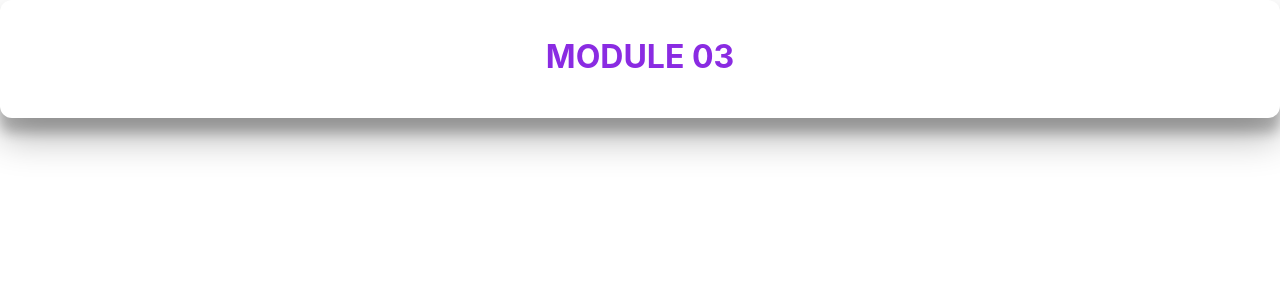
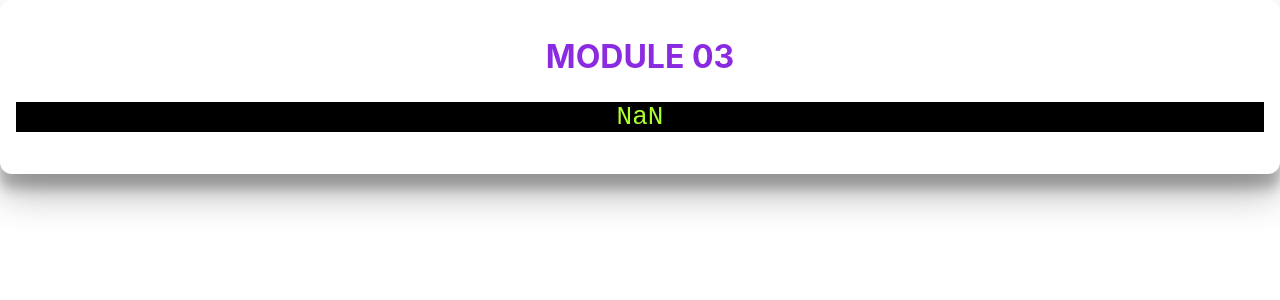
Before and after one commit to augustolimads/module03-submodules-study, a React (Vite) app: page / in a window 1280 px wide. Shown: the top 300 px of the page. Built offline with nearby package versions, Linux system fonts and the light colour scheme.

Commit message:
commiting all

```diff
--- a/src/components/Module03.jsx
+++ b/src/components/Module03.jsx
@@ -6,7 +6,7 @@
   return (
     <div className={style.card}>
       <h1>MODULE 03</h1>
-      <Display counter={counter} />
+      <Display counter={counter + 2} />
     </div>
   );
 };
```
